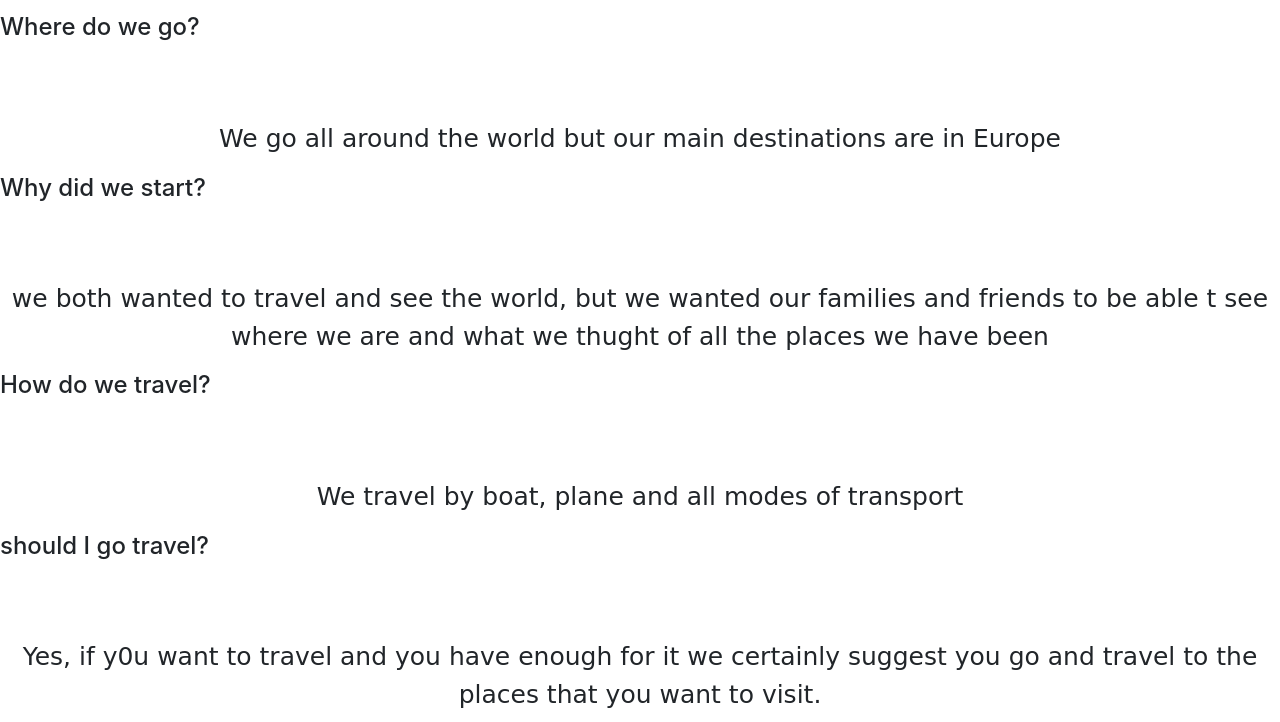
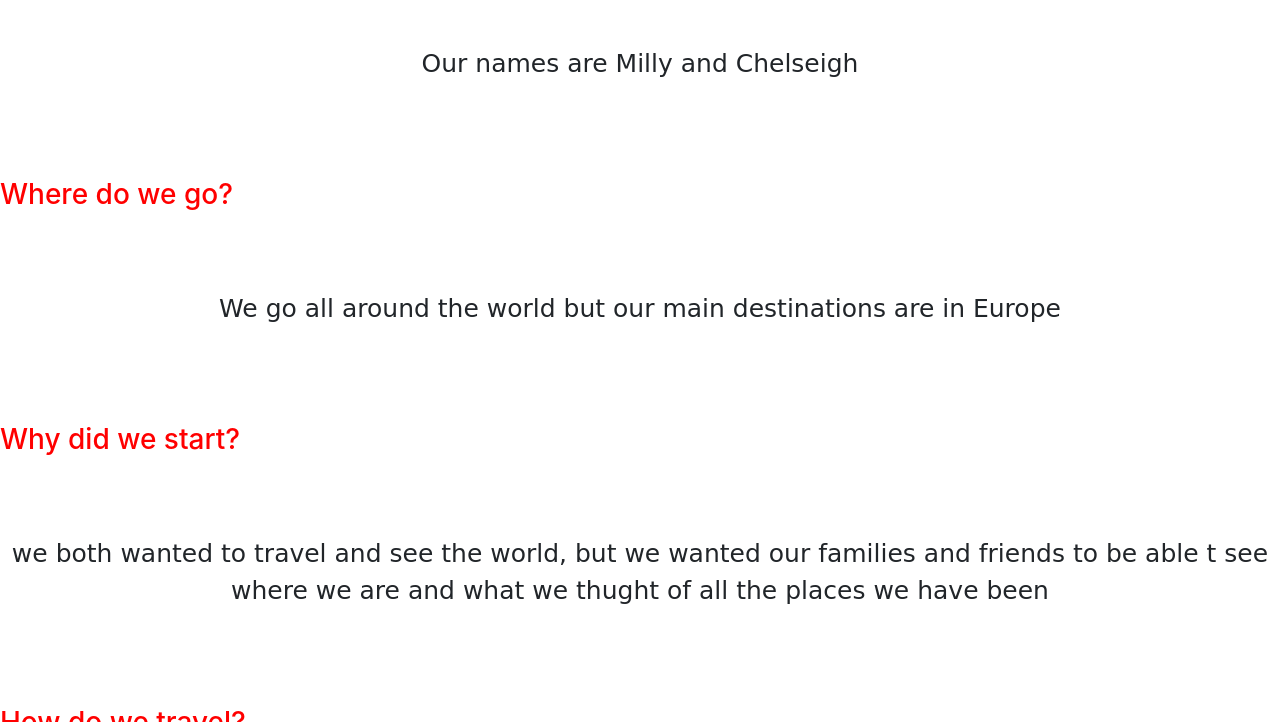
Before and after one commit to GrayishSauce974/The-ENIGMAS, a plain HTML site: page FAQ.html in a window 1280 px wide. Shown: the part 147-869 px from the top of the page. Drawn offline with nearby package versions, Linux system fonts and the light colour scheme; files whose address does not match are found by name.

Commit message:
Update FAQ.html

```diff
--- a/FAQ.html
+++ b/FAQ.html
@@ -27,33 +27,25 @@
       </ul>
     </div>
   </nav>
-<h4>
+<h3>
   Who are we?
-</h4>
+</h3>
 <p>
   Our names are Milly and Chelseigh
 </p>
-<h4>
-  Where do we go?
-</h4>
+<h3>  Where do we go? </h3>
 <p>
   We go all around the world but our main destinations are in Europe
 </p>
-<h4>
-  Why did we start?
-</h4>
+<h3>  Why did we start? </h3>
 <p>
   we both wanted to travel and see the world, but we wanted our families and friends to be able t see where we are and what we thught of all the places we have been
 </p>
-<h4>
-  How do we travel?
-</h4>
+<h3>  How do we travel? </h3>
 <p>
   We travel by boat, plane and all modes of transport
 </p>
-<h4>
-  should I go travel?
-</h4>
+<h3>  should I go travel? </h3>
 <p>
   Yes, if y0u want to travel and you have enough for it we certainly suggest you go and travel to the places that you want to visit.
 <p>
```
